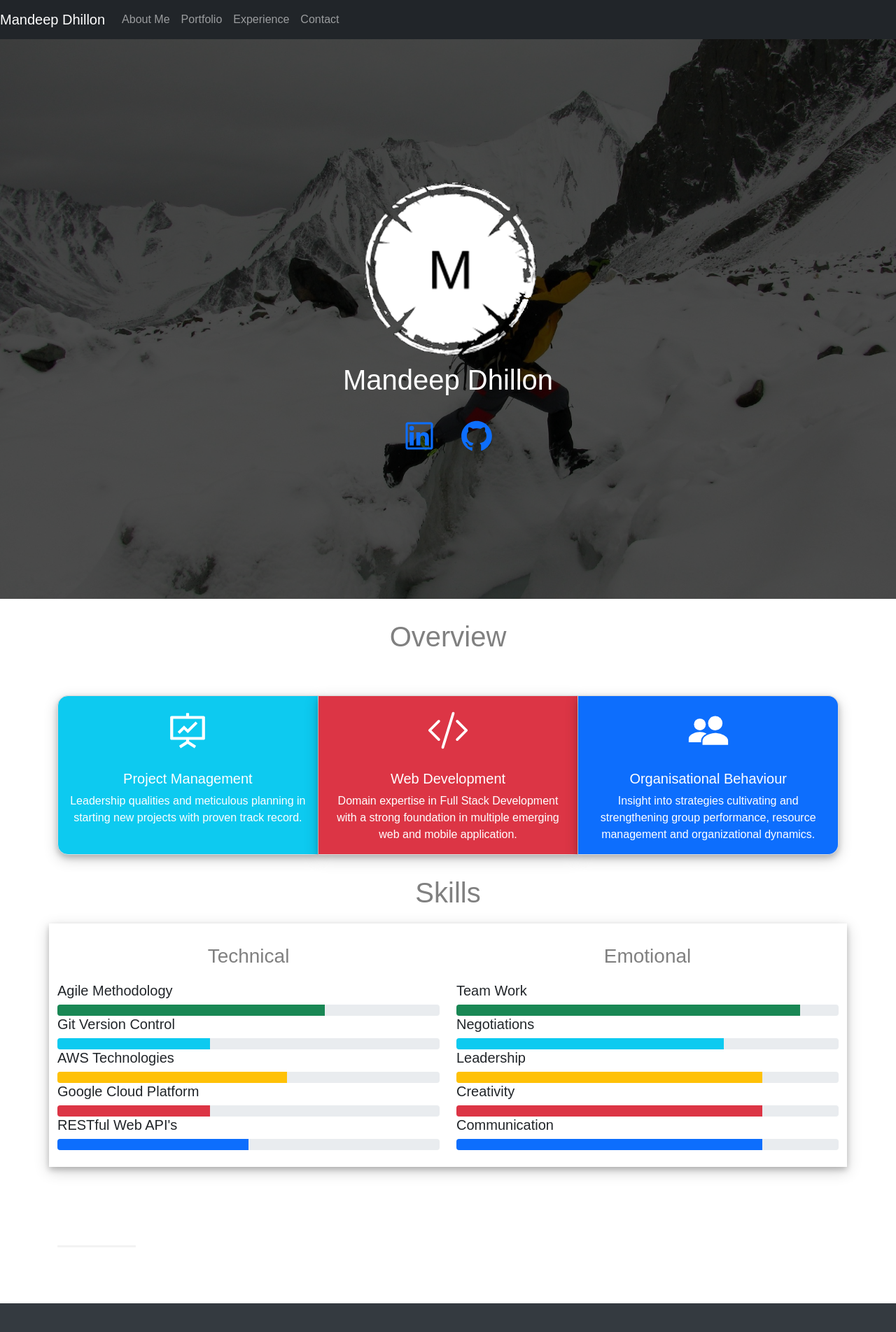
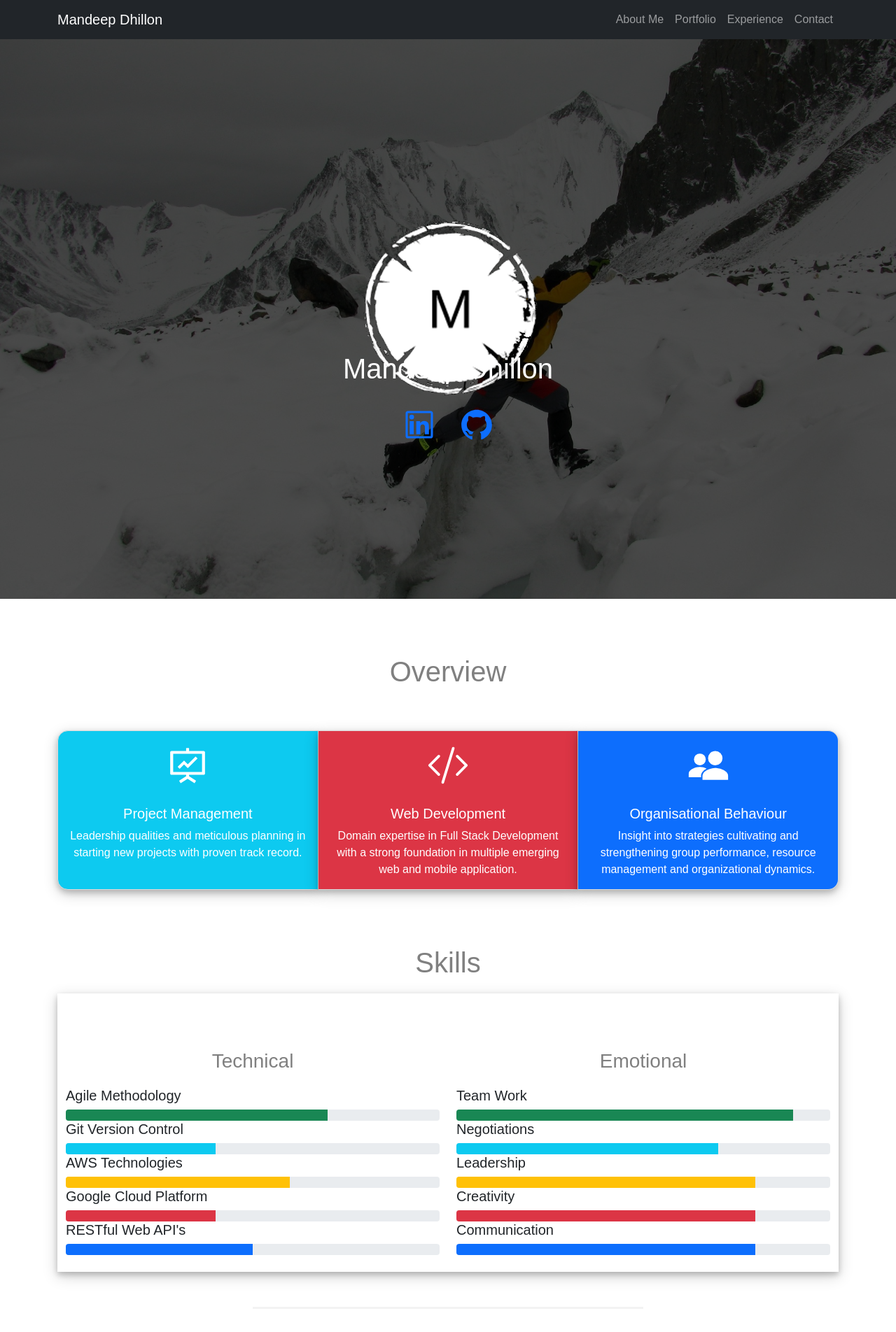
Before and after one commit to mandeep1580/portfolio-mandeep-singh-dhillon, a React (Create React App) app: page / in a window 1280 px wide. Shown: the top 1904 px of the page at 70% size. Built offline with nearby package versions, Linux system fonts and the light colour scheme.

Commit message:
updated naviation and added styling

```diff
--- a/src/App.css
+++ b/src/App.css
@@ -3,6 +3,14 @@
   margin-right: auto;
   margin-left: auto;
   padding: 0;
+}
+
+.page-break {
+  border-top: dashed 3px;
+  width: 50%;
+  color: lightgrey;
+  margin: auto;
+  margin-top: 50px;
 }
 
 /* Styling for home page */
@@ -28,61 +36,34 @@
 }
 
 .hero-content {
-  justify-items: center;
-  margin-top: auto;
-  margin-bottom: auto;
-  margin-right: auto;
-  margin-left: auto;
-  padding-left: 5px;
-  padding-right: 5px;
+  margin: auto;
+  text-align: center;
+  width: fit-content;
+  display: block;
+}
+
+.social {
+  font-size: 50px;
+  color: white;
+  margin: auto;
+  display: inline-flex;
+  width: fit-content;
 }
 
 .logo {
-  text-align: center;
-  margin-top: auto;
-  margin-bottom: auto;
-  margin-right: auto;
-  margin-left: auto;
+  margin: auto;
+  width: fit-content;
+  margin-top: 40px;
+  height: 200px;
 }
 
-.hero-text {
-  text-align: center;
-  margin-top: auto;
-  margin-bottom: auto;
-  margin-right: auto;
+.nav-menu {
   margin-left: auto;
-}
-
-.page-break{
-  margin-top: 7rem;
-  margin-bottom: 5rem;
-  border-top: dotted 3px;
-  width: 10%;
-  color: lightgrey;
-}
-
-.profile {
-  height: auto;
-  padding-top: 15px;
-  padding-bottom: 15px;
-  margin-top: auto;
-  margin-bottom: auto;
-  margin-left: auto;
-  margin-right: auto;
-}
-
-.alumnus {
-  height: auto;
-  margin-top: 20px;
-  margin-bottom: 10px;
-  margin-left: auto;
-  margin-right: auto;
-  display: grid;
 }
 
 .heading {
   text-align: center;
-  margin-top: 30px;
+  margin-top: 80px;
   margin-bottom: 20px;
   color: gray;
 }
@@ -92,11 +73,6 @@
   text-align: center;
   margin-top: 0;
 }
-
-/* .service-card {
-  height: 17rem;
-  margin: auto;
-} */
 
 .button {
   margin-top: 55px;
@@ -110,13 +86,6 @@
   font-size: 60px;
 }
 
-.social {
-  font-size: 50px;
-  color: white;
-  display: inline-flex;
-  align-items: flex-start;
-}
-
 .contact {
   text-align: center;
   margin-top: 3rem;
@@ -128,8 +97,15 @@
   max-height: fit-content;
 }
 
-.form-control{
+.form-control {
   margin: auto;
+  text-align: center;
+  max-width: 75%;
+}
+
+.form-group {
+  margin: auto;
+  margin-top: 1rem;
   text-align: center;
 }
 
@@ -158,13 +134,11 @@
   background-color: rgb(52, 58, 64);
   text-align: center;
   color: white;
-  left: 0;
-  bottom: 0;
-  right: 0;
   width: 100%;
   position: relative;
   padding-top: 2rem;
   padding-bottom: .25rem;
+  margin-top: 3rem;
 }
 
 .submit {
@@ -195,7 +169,21 @@
 }
 
 .about-card {
-  margin-top: 20px;
-  margin-bottom: 20px;
+  margin: auto;
+  margin-top: 1rem;
   box-shadow: 0 4px 8px 0 rgba(0, 0, 0, 0.2), 0 6px 20px 0 rgba(0, 0, 0, 0.19);
 }
+
+.about-text {
+  margin: auto;
+  margin-top: 1rem;
+  margin-bottom: 1rem;
+}
+
+.profile {
+  max-height: max-content;
+  max-width: min-content;
+  margin: auto;
+  margin-top: 1rem;
+  margin-bottom: 1rem;
+}
--- a/src/Components/Navigation.js
+++ b/src/Components/Navigation.js
@@ -7,16 +7,18 @@ export default class Navigation extends Component {
         return (
 
             <Navbar collapseOnSelect expand="md" bg="dark" variant="dark" sticky="top">
+                <div className="navigation container">
                 <Navbar.Brand href="/">Mandeep Dhillon</Navbar.Brand>
                 <Navbar.Toggle aria-controls="responsive-navbar-nav" />
                 <Navbar.Collapse id="responsive-navbar-nav">
-                    <Nav className="ml-auto">
+                    <Nav className="nav-menu">
                         <Nav.Link href="/about">About Me</Nav.Link>
                         <Nav.Link href="/portfolio">Portfolio</Nav.Link>
                         <Nav.Link href="/experience">Experience</Nav.Link>
                         <Nav.Link href="/contact">Contact</Nav.Link>
                     </Nav>
                 </Navbar.Collapse>
+                </div>
             </Navbar>
 
 
```
